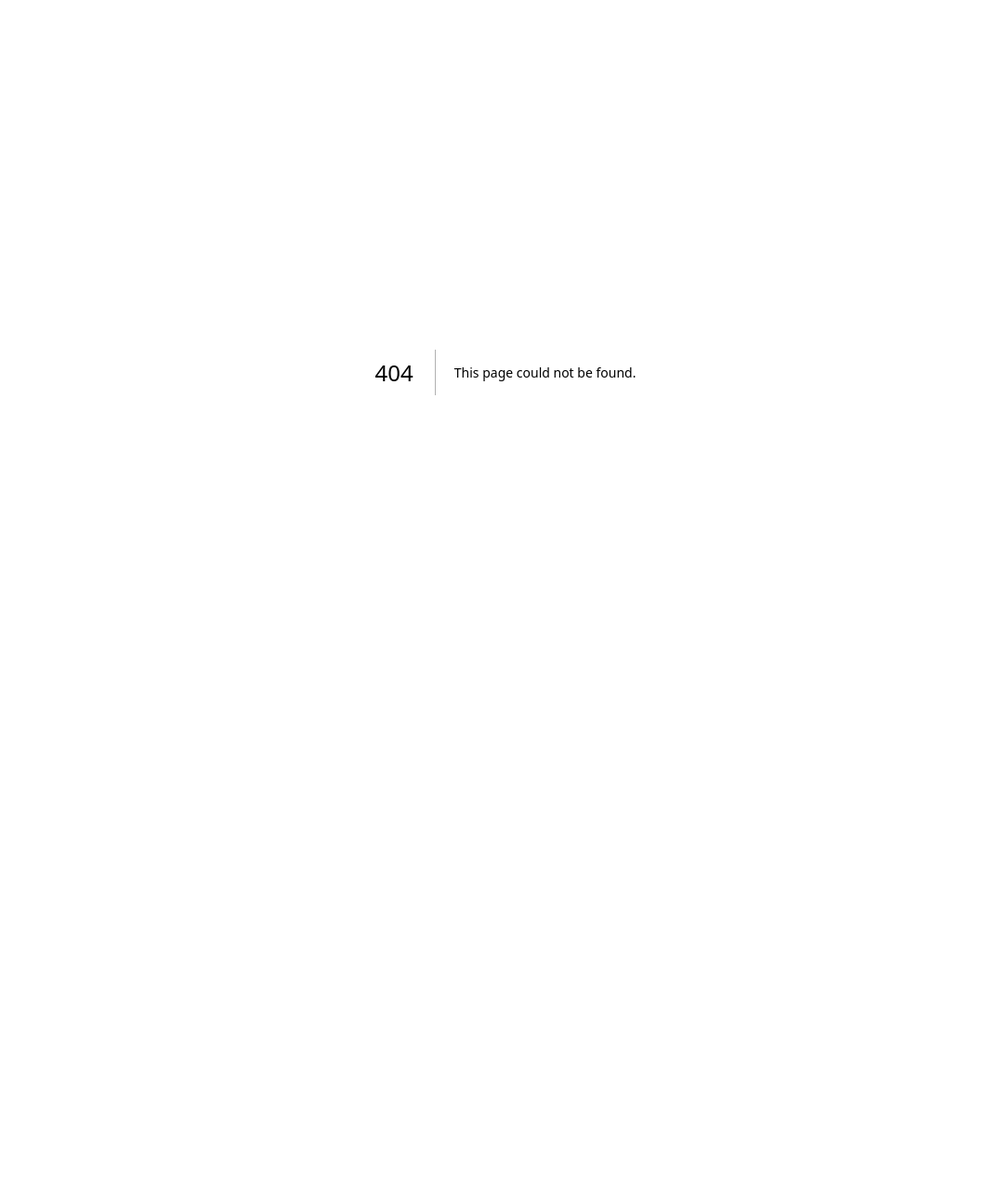
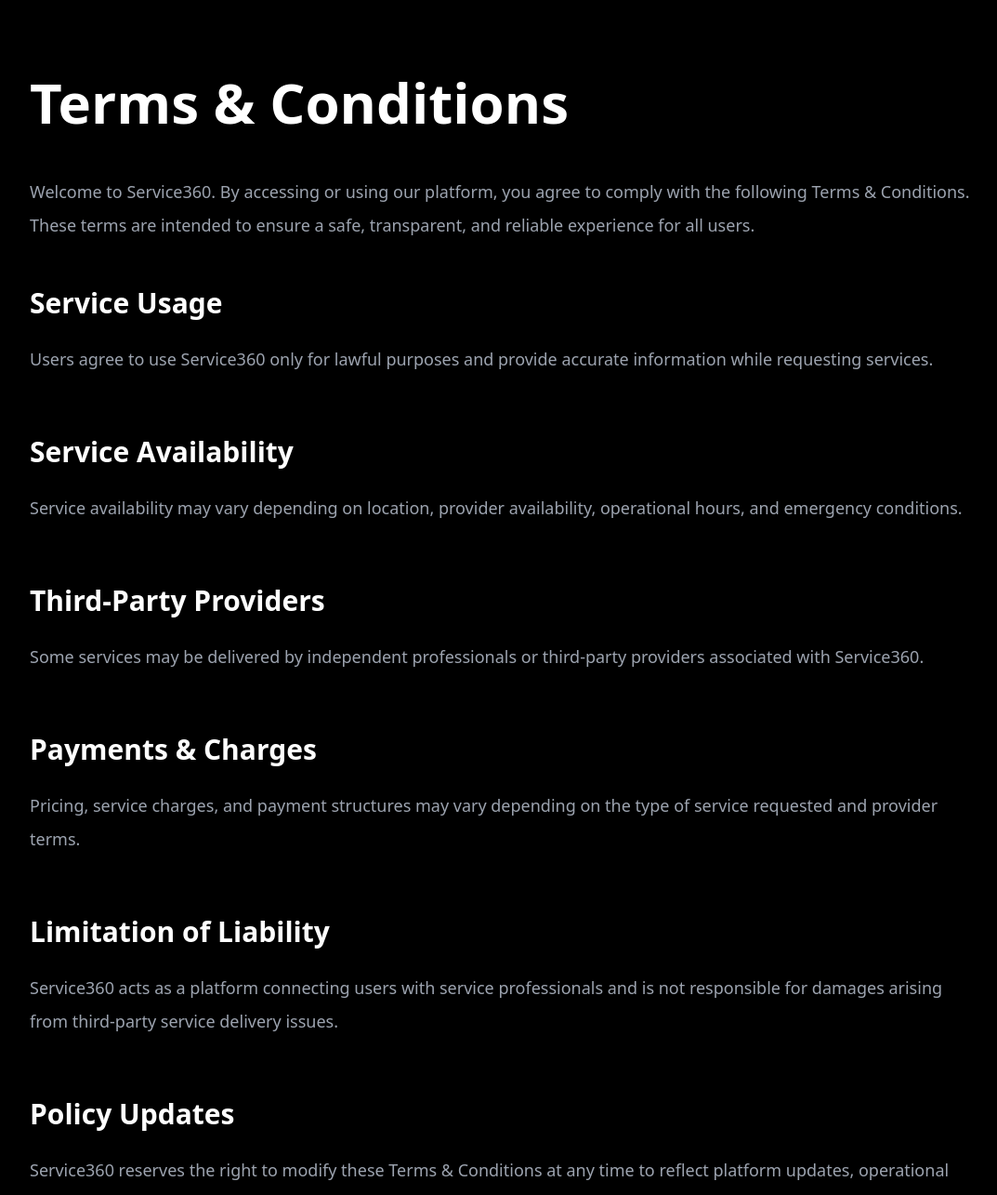
Before and after one commit to service-360/service360-website, a Next.js app: page /terms-and-conditions in a window 1280 px wide. Before the commit this address had no page. Shown: the top 1285 px of the page at 93% size, without its empty margins (96-1169 px from the left). Before the commit the page ends 800 px from the top, so only its background shows below. Built offline with nearby package versions, Linux system fonts and the light colour scheme.

Commit message:
Add terms and conditions page

```diff
--- /dev/null
+++ b/app/terms-and-conditions/page.js
@@ -0,0 +1,121 @@
+export default function TermsConditionsPage() {
+
+  return (
+    <main className="bg-black text-white min-h-screen px-6 py-20">
+
+      <div className="max-w-5xl mx-auto">
+
+        <h1 className="text-5xl md:text-6xl font-bold mb-12">
+          Terms & Conditions
+        </h1>
+
+        <p className="text-gray-400 text-lg leading-9 mb-12">
+          Welcome to Service360. By accessing or using our platform,
+          you agree to comply with the following Terms & Conditions.
+          These terms are intended to ensure a safe, transparent,
+          and reliable experience for all users.
+        </p>
+
+        <div className="space-y-16">
+
+          <section>
+
+            <h2 className="text-3xl font-bold mb-6">
+              Service Usage
+            </h2>
+
+            <p className="text-gray-400 text-lg leading-9">
+              Users agree to use Service360 only for lawful purposes
+              and provide accurate information while requesting services.
+            </p>
+
+          </section>
+
+          <section>
+
+            <h2 className="text-3xl font-bold mb-6">
+              Service Availability
+            </h2>
+
+            <p className="text-gray-400 text-lg leading-9">
+              Service availability may vary depending on location,
+              provider availability, operational hours, and emergency conditions.
+            </p>
+
+          </section>
+
+          <section>
+
+            <h2 className="text-3xl font-bold mb-6">
+              Third-Party Providers
+            </h2>
+
+            <p className="text-gray-400 text-lg leading-9">
+              Some services may be delivered by independent professionals
+              or third-party providers associated with Service360.
+            </p>
+
+          </section>
+
+          <section>
+
+            <h2 className="text-3xl font-bold mb-6">
+              Payments & Charges
+            </h2>
+
+            <p className="text-gray-400 text-lg leading-9">
+              Pricing, service charges, and payment structures may vary
+              depending on the type of service requested and provider terms.
+            </p>
+
+          </section>
+
+          <section>
+
+            <h2 className="text-3xl font-bold mb-6">
+              Limitation of Liability
+            </h2>
+
+            <p className="text-gray-400 text-lg leading-9">
+              Service360 acts as a platform connecting users with service
+              professionals and is not responsible for damages arising from
+              third-party service delivery issues.
+            </p>
+
+          </section>
+
+          <section>
+
+            <h2 className="text-3xl font-bold mb-6">
+              Policy Updates
+            </h2>
+
+            <p className="text-gray-400 text-lg leading-9">
+              Service360 reserves the right to modify these Terms & Conditions
+              at any time to reflect platform updates, operational changes,
+              or legal requirements.
+            </p>
+
+          </section>
+
+          <section>
+
+            <h2 className="text-3xl font-bold mb-6">
+              Contact Information
+            </h2>
+
+            <p className="text-gray-400 text-lg leading-9">
+              For questions regarding these Terms & Conditions,
+              users may contact Service360 through the official
+              communication channels available on the platform.
+            </p>
+
+          </section>
+
+        </div>
+
+      </div>
+
+    </main>
+  )
+}
```
